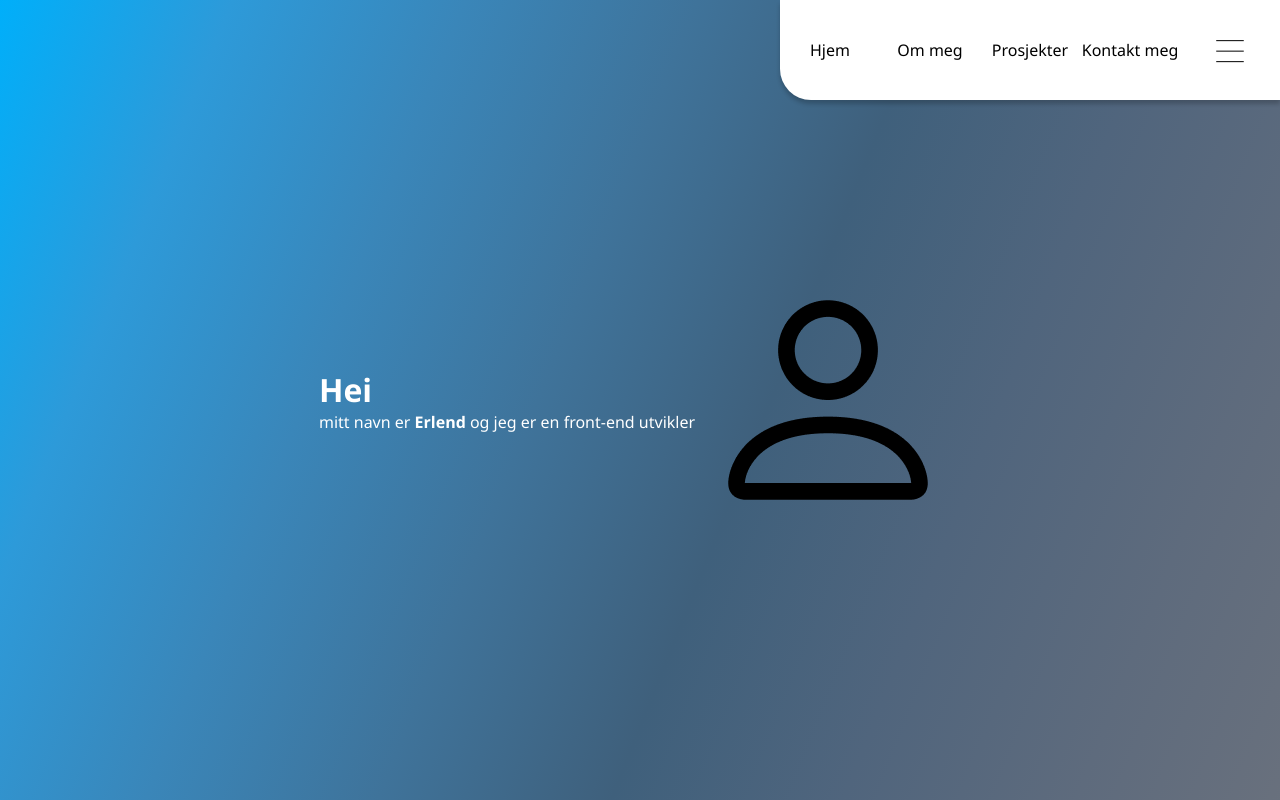
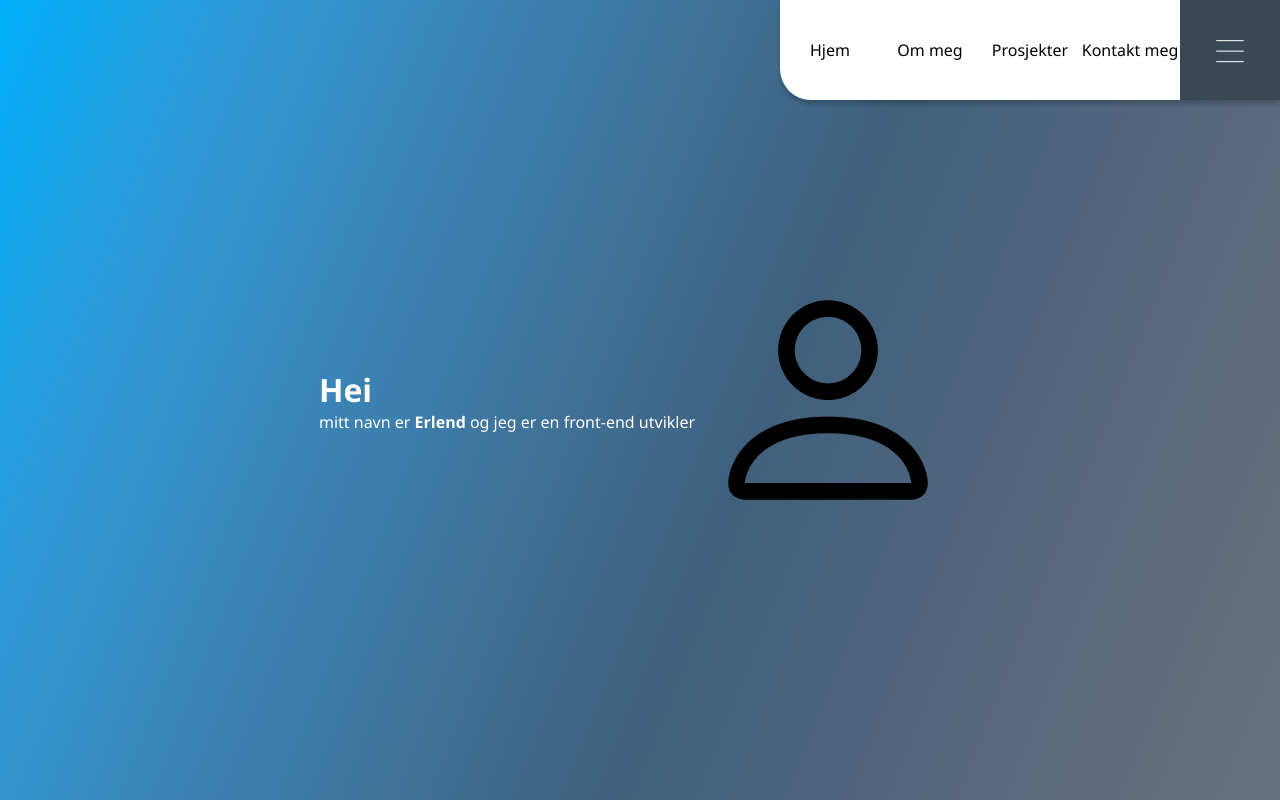
Before and after one commit to Erlandino/portfolio, a React (Create React App) app: page / in a window 1280 px wide. Shown: the top 800 px of the page. Built offline with nearby package versions, Linux system fonts and the light colour scheme; the HTML template or start-up script is replaced by a standard one.

Commit message:
added hover and active state to hamburger menu in navbar

```diff
--- a/src/components/Front-page/Navbar.jsx
+++ b/src/components/Front-page/Navbar.jsx
@@ -3,6 +3,13 @@ import { useState, useEffect } from "react";
 
 export default function Navbar() {
   const [showNavbar, setShowNavbar] = useState(true);
+  const [ifHover, setIfHover] = useState(false);
+
+  function onHover() {
+    if (window.innerWidth > 600) {
+      setIfHover((prevState) => !prevState);
+    }
+  }
 
   useEffect(() => {
     window.innerWidth <= 600 && setShowNavbar(false);
@@ -46,9 +53,28 @@ export default function Navbar() {
             </HashLink>
           </li>
         )}
-        <li className="nav__ul__li" style={{ borderRadius: `${!showNavbar ? "0 0 0 30px" : ""}` }} onClick={() => setShowNavbar((prevState) => !prevState)}>
-          <svg width="42" height="43" viewBox="0 0 42 43" fill="none" xmlns="http://www.w3.org/2000/svg" alt="Hamburger navbar menu" className="nav__ul__li__menu">
-            <path d="M7.21875 32.6562H34.7812M7.21875 22.1562H34.7812M7.21875 11.6562H34.7812" stroke="black" onMouseOver={() => console.log("test")} />
+        <li
+          onMouseOver={onHover}
+          onMouseLeave={onHover}
+          className="nav__ul__li nav__ul__li--menuBackground"
+          style={{
+            borderRadius: `${!showNavbar ? "0 0 0 30px" : ""}`,
+            backgroundColor: `${ifHover || showNavbar ? "#3a4856" : "white"}`,
+          }}
+          onClick={() => setShowNavbar((prevState) => !prevState)}
+        >
+          <svg
+            onMouseOver={onHover}
+            onMouseLeave={onHover}
+            width="42"
+            height="43"
+            viewBox="0 0 42 43"
+            fill="none"
+            xmlns="http://www.w3.org/2000/svg"
+            alt="Hamburger navbar menu"
+            className="nav__ul__li__menu"
+          >
+            <path d="M7.21875 32.6562H34.7812M7.21875 22.1562H34.7812M7.21875 11.6562H34.7812" stroke={ifHover || showNavbar ? "white" : "black"} />
           </svg>
           {/* <img src={hamburgerMenu} alt="Hamburger navbar menu" className="nav__ul__li__menu" /> */}
         </li>
--- a/src/index.css
+++ b/src/index.css
@@ -215,13 +215,10 @@ body {
   width: 100%;
   height: 100%;
 }
-.nav__ul__li:hover {
+.nav__ul__li:hover:not(.nav__ul__li--menuBackground) {
   background-color: #3a4856;
 }
 .nav__ul__li__a:hover {
-  color: white;
-}
-.nav__ul__li__menu:hover {
   color: white;
 }
 .nav__ul__li:first-child:hover {
```
